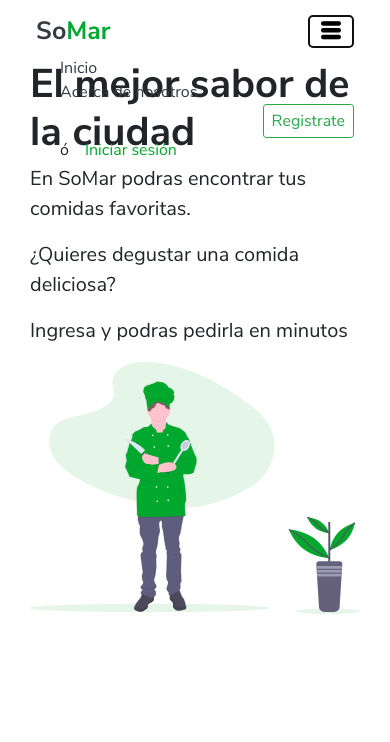
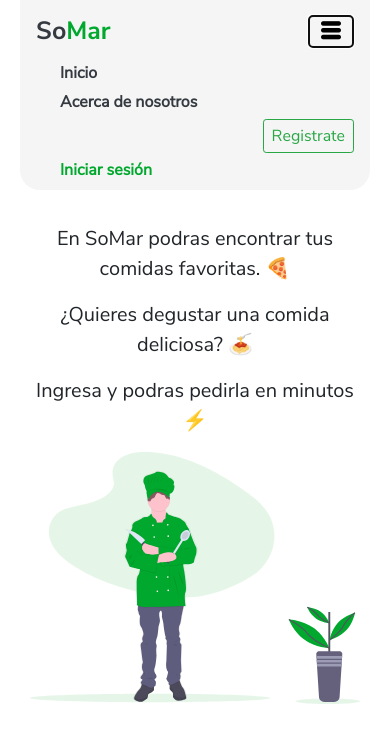
Before and after one commit to MartinMedinaRuvian/somar-front-ufps, a Vue app: page / in a window 390 px wide. Both pictures are taken after a click on the button "Toggle navigation". Shown: the top 742 px of the page. Built offline with nearby package versions, Linux system fonts and the light colour scheme.

Commit message:
Navegacion responsive

```diff
--- a/public/css/styles.css
+++ b/public/css/styles.css
@@ -47,6 +47,10 @@ margin:0;
 .container-inicio-sesion .link-crear-cuenta{
     font-weight: 700;
     font-size: 20px;
+}
+
+.contenedor-vistas{
+    margin-top: 80px;
 }
 
 .titulo {
@@ -125,6 +129,26 @@ h1{
     .card img{
         height: 100%;
     }
+
+    .contenedor-vistas{
+        text-align: center;
+        margin-top: 20px;
+    }
+
+    #navegacion{
+        background-color: #F5F5F5;
+        border-end-start-radius: 20px;
+        border-end-end-radius: 20px;
+    }
+
+    #navbarNav li{
+        font-weight: 700;
+        margin-top: 5px;
+    }
+
+    .formulario{
+        width: 300px;
+    }
 }
 
 @media (min-width:775px){
--- a/src/App.vue
+++ b/src/App.vue
@@ -1,7 +1,7 @@
 <template>
   <div id="app" class="container">
     <Navegacion/>
-    <router-view/>
+    <router-view class="contenedor-vistas"/>
   </div>
 </template>
 <script>
--- a/src/components/parciales/Navegacion.vue
+++ b/src/components/parciales/Navegacion.vue
@@ -20,8 +20,7 @@
        </li>
 
       <li class="nav-item ml-4">
-          <span class="mr-3">ó</span>
-       <router-link data-toggle="collapse" data-target=".navbar-collapse.show" to="/inicio-sesion" class="color-verde-principal">Iniciar sesión</router-link>
+        <router-link data-toggle="collapse" data-target=".navbar-collapse.show" to="/inicio-sesion" class="color-verde-principal">Iniciar sesión</router-link>
       </li>
 
     </ul>
--- a/src/store/index.js
+++ b/src/store/index.js
@@ -5,6 +5,7 @@ Vue.use(Vuex)
 
 export default new Vuex.Store({
   state: {
+    usuario : ''
   },
   mutations: {
   },
--- a/src/views/LandingPage/LandingPageInicio.vue
+++ b/src/views/LandingPage/LandingPageInicio.vue
@@ -3,10 +3,10 @@
     <div class="row container-inicio">
       <div class="col-md-6">
         <h1>El mejor sabor de la ciudad</h1>
-        <div>
-          <p>En SoMar podras encontrar tus comidas favoritas.</p>
-          <p>¿Quieres degustar una comida deliciosa?</p>
-          <p>Ingresa y podras pedirla en minutos</p>
+        <div class="mt-5">
+          <p>En SoMar podras encontrar tus comidas favoritas. 🍕</p>
+          <p>¿Quieres degustar una comida deliciosa? 🍝</p>
+          <p>Ingresa y podras pedirla en minutos ⚡</p>
         </div>
       </div>
       <div class="col-md-6">
--- a/src/views/LandingPage/LandingPageNosotros.vue
+++ b/src/views/LandingPage/LandingPageNosotros.vue
@@ -1,10 +1,9 @@
 <template>
   <div class="text-center">
-    <h2 class="text-success">Nosotros</h2>
-
-    <div class="row">
+    <h2 class="text-success">Nosotros 👨‍💻</h2>
+    <div class="row mt-5">
       <div class="col-md-4">
-        <div class="card">
+        <div class="card mb-4">
           <div class="card-header">
             <img src="../../assets/martin.png" alt="foto-martin" width="80%">
           </div>
```
Also changed, not shown: src/assets/logoUFPS.jpg (added).
